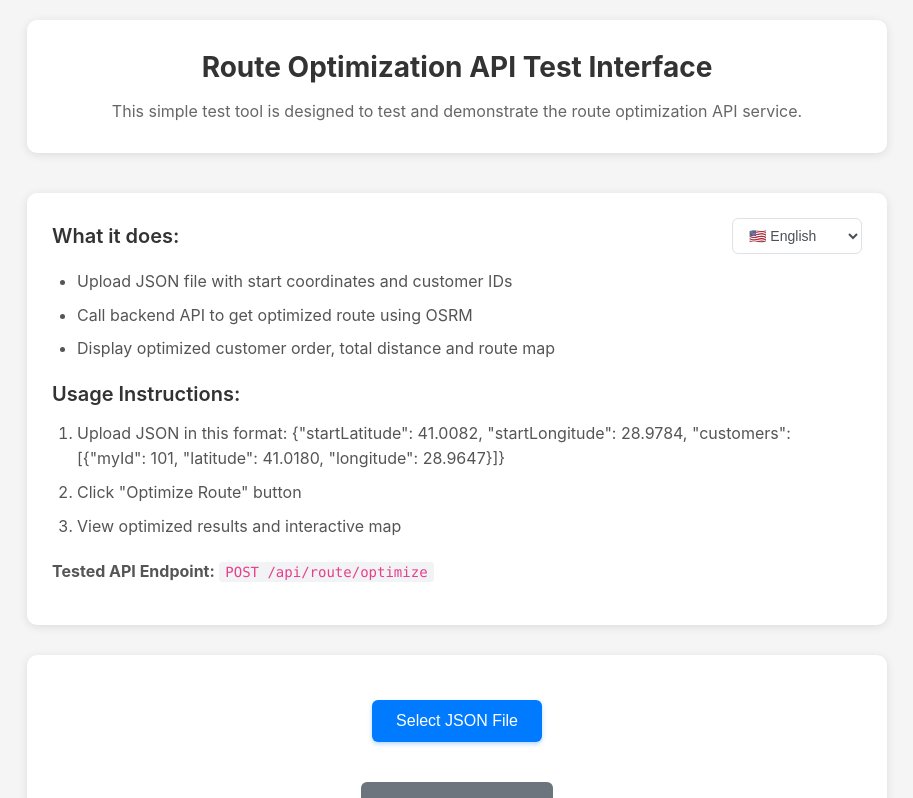
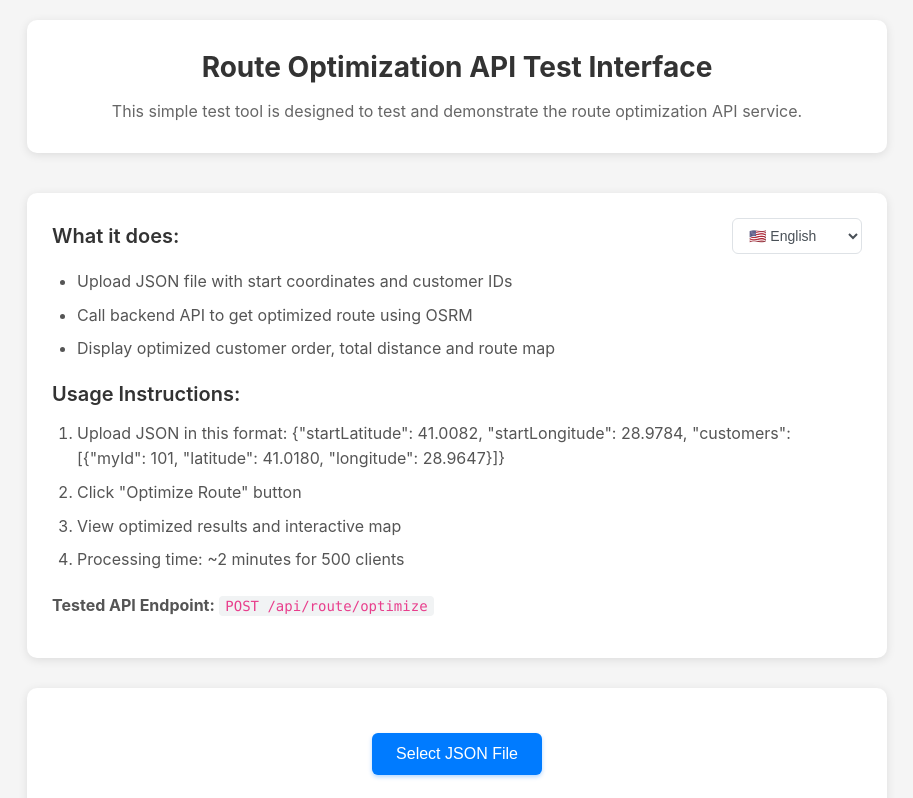
Before and after one commit to boyrazcan33/BarkosoftRouter-front, a React (Create React App) app in the folder router-front/: page / in a window 1280 px wide. Shown: the top 798 px of the page, without its empty margins (183-1096 px from the left). Built offline with nearby package versions, Linux system fonts and the light colour scheme.

Commit message:
text fix

```diff
--- a/router-front/src/i18n/translations.ts
+++ b/router-front/src/i18n/translations.ts
@@ -68,7 +68,8 @@ export const translations: Record<string, Translations> = {
         usageSteps: [
             'Upload JSON in this format: {"startLatitude": 41.0082, "startLongitude": 28.9784, "customers": [{"myId": 101, "latitude": 41.0180, "longitude": 28.9647}]}',
             'Click "Optimize Route" button',
-            "View optimized results and interactive map"
+            "View optimized results and interactive map",
+            "Processing time: ~2 minutes for 500 clients"
         ],
         testedEndpoint: "Tested API Endpoint:",
 
@@ -92,7 +93,7 @@ export const translations: Record<string, Translations> = {
         previous: "← Previous 20",
         next: "Next 20 →",
         showAll: "Show All",
-        startingPointMarker: "Starting Point",
+        startingPointMarker: "Start",
         coordinate: "Coordinate:",
 
         // Error Messages
@@ -127,7 +128,8 @@ export const translations: Record<string, Translations> = {
         usageSteps: [
             'Şu formatta JSON yükle: {"startLatitude": 41.0082, "startLongitude": 28.9784, "customers": [{"myId": 101, "latitude": 41.0180, "longitude": 28.9647}]}',
             '"Rotayı Optimize Et" butonuna tıkla',
-            "Optimize edilmiş sonuçları ve interaktif haritayı görüntüle"
+            "Optimize edilmiş sonuçları ve interaktif haritayı görüntüle",
+            "İşlem süresi: 500 müşteri için ~2 dakika"
         ],
         testedEndpoint: "Test Edilen API Endpoint:",
 
```
